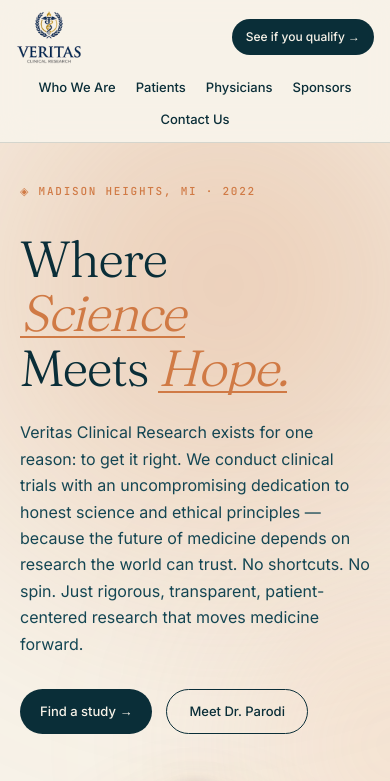
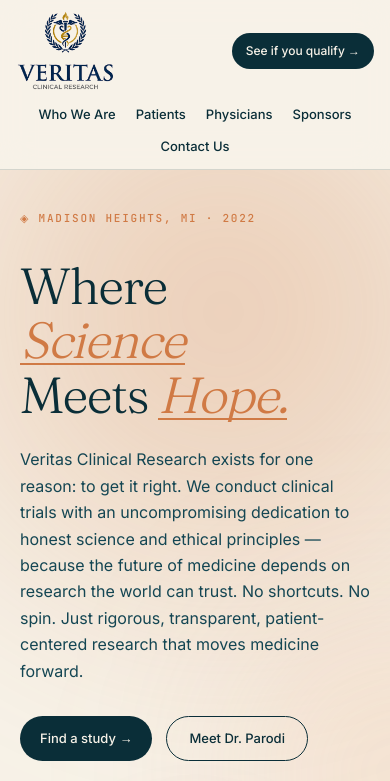
Before and after one commit to francoparodi1979/aprim.github.io, a Next.js app: page / in a window 390 px wide. Shown: the top 781 px of the page. Built offline with nearby package versions, Linux system fonts and the light colour scheme; no server answers.

Commit message:
Header: enlarge Veritas logo 1.5x (80->120px desktop, 54->81px mobile)
Co-Authored-By: Claude Opus 5.5 <noreply@anthropic.com>
Claude-Session: https://claude.ai/code/session_016YnggLGVKd9nrYdLYumxpc

```diff
--- a/src/app/globals.css
+++ b/src/app/globals.css
@@ -272,7 +272,7 @@ a {
 /* Veritas full lockup logo in the nav (official asset, trimmed to content;
    ~1.23:1). Width is auto so the aspect ratio holds at the set height. */
 .site-nav .brand-logo {
-  height: 80px;
+  height: 120px;
   width: auto;
   display: block;
   user-select: none;
@@ -656,7 +656,7 @@ a {
     padding: 10px 16px 12px;
   }
   .site-nav .brand { order: 1; }
-  .site-nav .brand-logo { height: 54px; }
+  .site-nav .brand-logo { height: 81px; }
   .site-nav > .cta-pill {
     order: 2;
     margin-left: auto;
```
